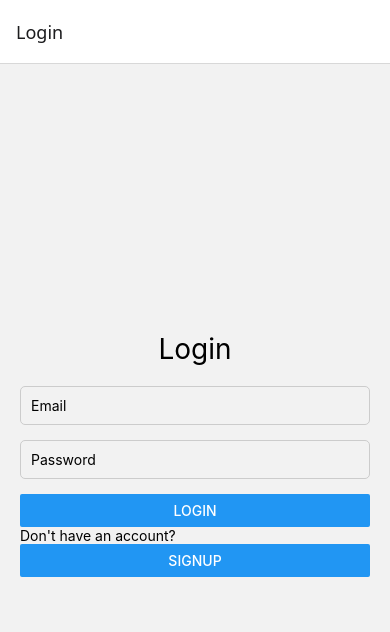
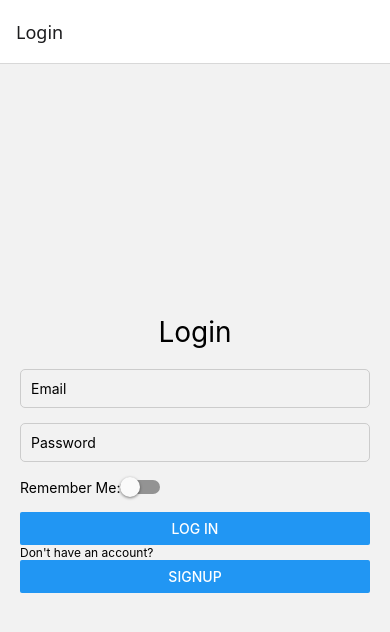
Before and after one commit to ElizabethL04/touch-grass, a React Native app in the folder touch-grass/: screen /Login in a window 390 px wide. Shown: the top 632 px of the page. Built offline with nearby package versions, Linux system fonts and the light colour scheme; no server answers.

Commit message:
Remember me log in

```diff
--- a/touch-grass/components/LoginScreen.js
+++ b/touch-grass/components/LoginScreen.js
@@ -1,17 +1,50 @@
-import React, { useState } from "react";
-import { View, Text, TextInput, Button, StyleSheet } from "react-native";
-import { logIn } from "../auth/auth";
+import React, { useEffect, useState } from "react";
+import { View, Text, TextInput, Button, StyleSheet, Switch, Alert } from "react-native";
+import AsyncStorage from "@react-native-async-storage/async-storage";
+import { logIn, onStateChange } from "../auth/auth";
 
 export default function LoginScreen({ navigation }) {
     const [email, setEmail] = useState("");
     const [password, setPassword] = useState("");
+    const [loading, setLoading] = useState(false);
+    const [rememberMe, setRememberMe] = useState(false);
+
+    useEffect(() => {
+        const loadEmail = async () => {
+          const savedEmail = await AsyncStorage.getItem("savedEmail");
+          if (savedEmail) {
+            setEmail(savedEmail);
+            setRememberMe(true);
+          }
+        };
+        loadEmail();
+      }, []);
+
+    useEffect(() => {
+        const loggedin = onStateChange(user => {
+          if (user) navigation.replace("Home");
+        });
+        return () => loggedin();
+    }, []);
 
     const handleLogin = async () => {
+        setLoading(true);
         try {
+            if (!email || !password) {
+                throw new Error("Email and password required");
+            }
+
             await logIn(email, password);
-            navigation.replace("Home");
+
+            if (rememberMe) {
+                await AsyncStorage.setEmail("savedEmail", email);
+            } else {
+                await AsyncStorage.removeItem("savedEmail");
+            }
         } catch (error) {
             console.log(error.message);
+        } finally {
+            setLoading(false);
         }
     };
 
@@ -24,6 +57,10 @@ export default function LoginScreen({ navigation }) {
                 placeholder="Email"
                 value={email}
                 onChangeText={setEmail}
+                keyboardType="email-address"
+                autoCapitalize="none"
+                textContentType="emailAddress"
+                autoComplete="email"
             />
 
             <TextInput
@@ -32,11 +69,25 @@ export default function LoginScreen({ navigation }) {
                 secureTextEntry
                 value={password}
                 onChangeText={setPassword}
+                textContentType="password"
+                autoComplete="password"
             />
 
-            <Button title="Login" onPress={handleLogin} />
+            <View style={styles.rememberContainer}>
+                <Text style={styles.rememberMe}>Remember Me:</Text>
+                <Switch
+                    value={rememberMe}
+                    onValueChange={setRememberMe}
+                />
+            </View>
 
-            <Text sytle={styles.regulartext}>Don't have an account?</Text>
+            <Button
+                title={loading? "Logging In...": "Log In"}
+                onPress={handleLogin}
+                disabled={loading}
+            />
+
+            <Text style={styles.regulartext}>Don't have an account?</Text>
             <Button title="Signup" onPress={() => navigation.navigate("Signup")} />
         </View>
     );
@@ -47,4 +98,9 @@ const styles = StyleSheet.create({
   title: { fontSize: 28, marginBottom: 20, textAlign: "center" },
   input: { borderWidth: 1, borderColor: "#ccc", marginBottom: 15, padding: 10, borderRadius: 5 },
   regulartext: { fontSize: 12 },
+  rememberContainer: {
+    flexDirection: "row",
+    alignItems: "center",
+    marginBottom: 15,
+  },
 });
--- a/touch-grass/components/SignUpScreen.js
+++ b/touch-grass/components/SignUpScreen.js
@@ -21,6 +21,10 @@ export default function SignUpScreen({ navigation }) {
         try {
             if (!email || !password) {
                 throw new Error("Email and password are required");
+            }
+            const emailRegex = /^[^\s@]+@[^\s@]+\.[^\s@]+$/;
+            if (!emailRegex.test(email)) {
+                throw new Error("Please enter a valid email address");
             }
             await signUp(email, password);
         } catch (error) {
--- a/touch-grass/package.json
+++ b/touch-grass/package.json
@@ -9,6 +9,7 @@
     "web": "expo start --web"
   },
   "dependencies": {
+    "@react-native-async-storage/async-storage": "^1.24.0",
     "@react-navigation/native": "^7.1.17",
     "@react-navigation/native-stack": "^7.3.26",
     "axios": "^1.12.2",
```
Also changed, not shown: touch-grass/components/Leaderboard.js (added), 2 other files (tests, documents, lock files or other folders).
